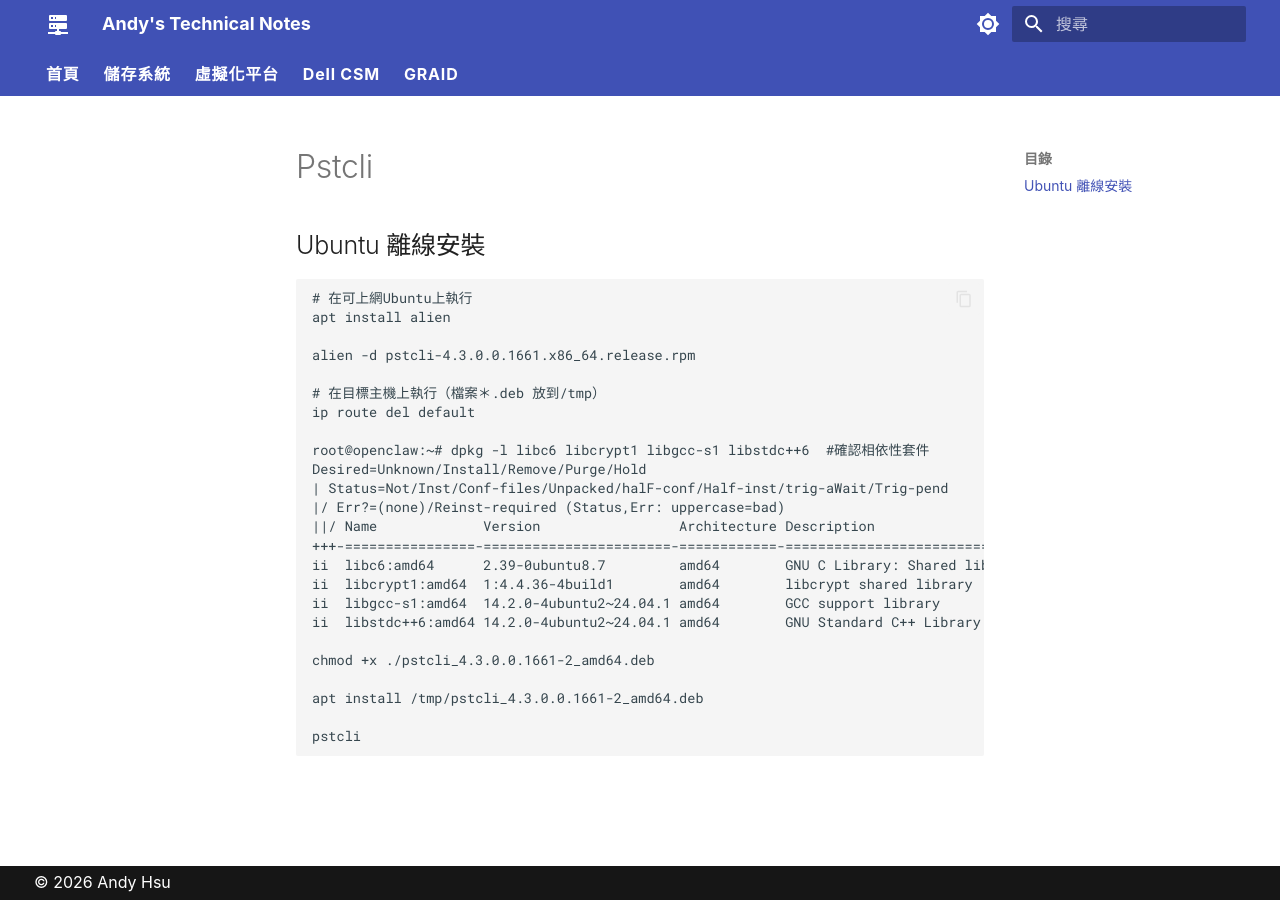
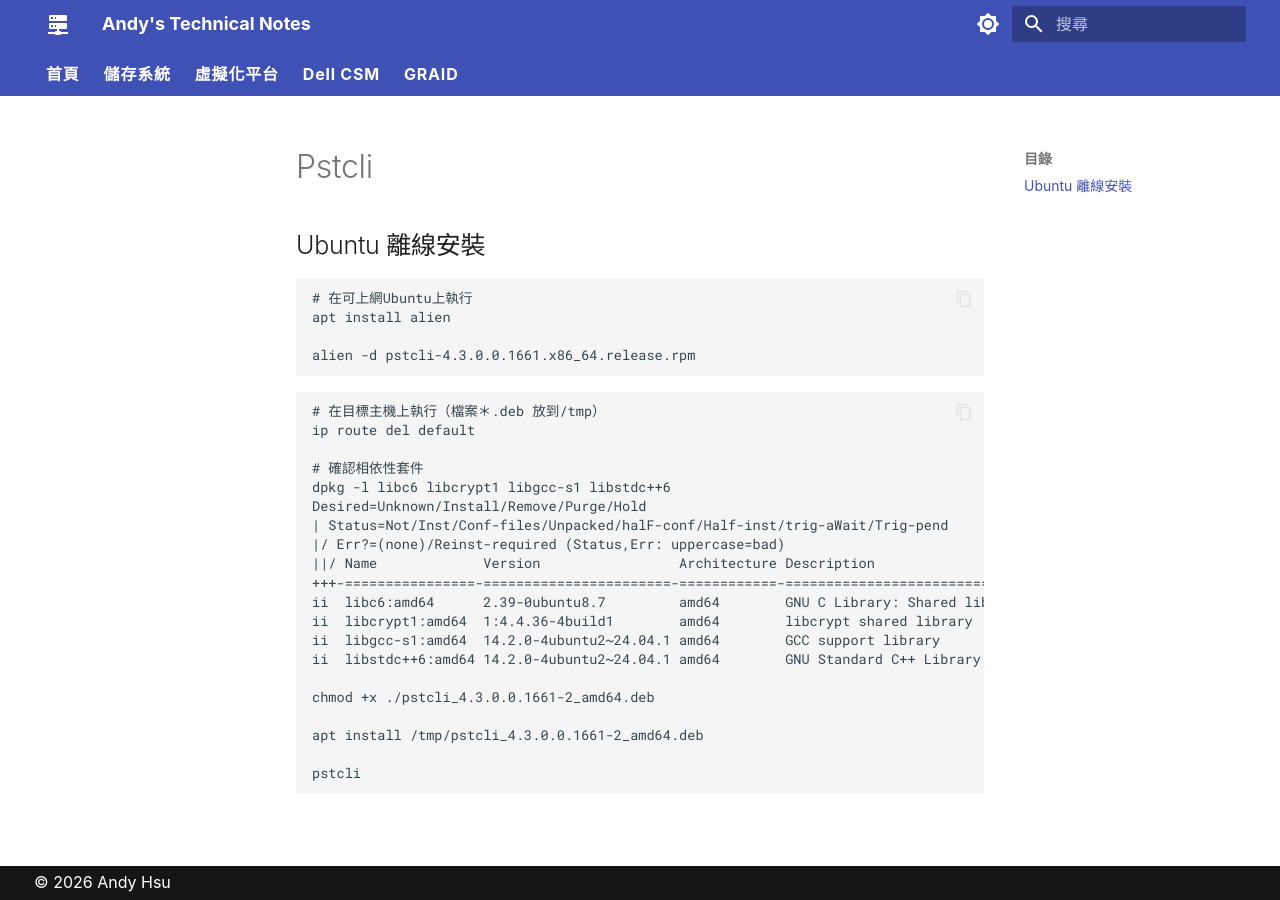
Before and after one commit to Andy0583/Metaage, an MkDocs documentation site: the page built from docs/storage/pstcli.md, in a window 1280 px wide. Built offline with MkDocs 1.6.1 and Material for MkDocs 9.7.7, drawn with Linux system fonts in a browser that asks for light colours.

Commit message:
Update pstcli.md with installation instructions
Add shell commands for dependency verification and installation.

````diff
--- a/docs/storage/pstcli.md
+++ b/docs/storage/pstcli.md
@@ -4,11 +4,13 @@
 apt install alien
 
 alien -d pstcli-4.3.0.0.1661.x86_64.release.rpm
-
+```
+```shell
 # 在目標主機上執行（檔案＊.deb 放到/tmp）
 ip route del default
 
-root@openclaw:~# dpkg -l libc6 libcrypt1 libgcc-s1 libstdc++6  #確認相依性套件
+# 確認相依性套件
+dpkg -l libc6 libcrypt1 libgcc-s1 libstdc++6
 Desired=Unknown/Install/Remove/Purge/Hold
 | Status=Not/Inst/Conf-files/Unpacked/halF-conf/Half-inst/trig-aWait/Trig-pend
 |/ Err?=(none)/Reinst-required (Status,Err: uppercase=bad)
````
